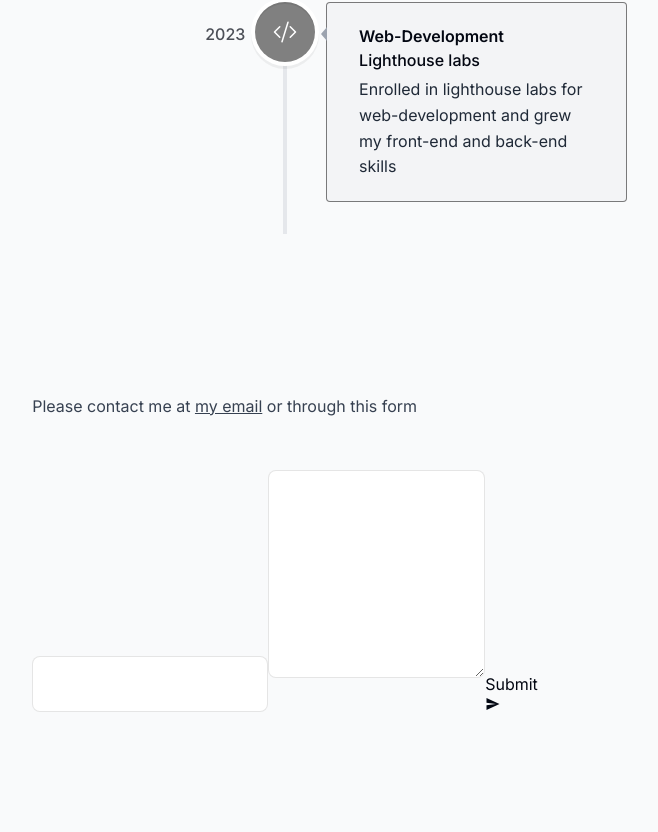
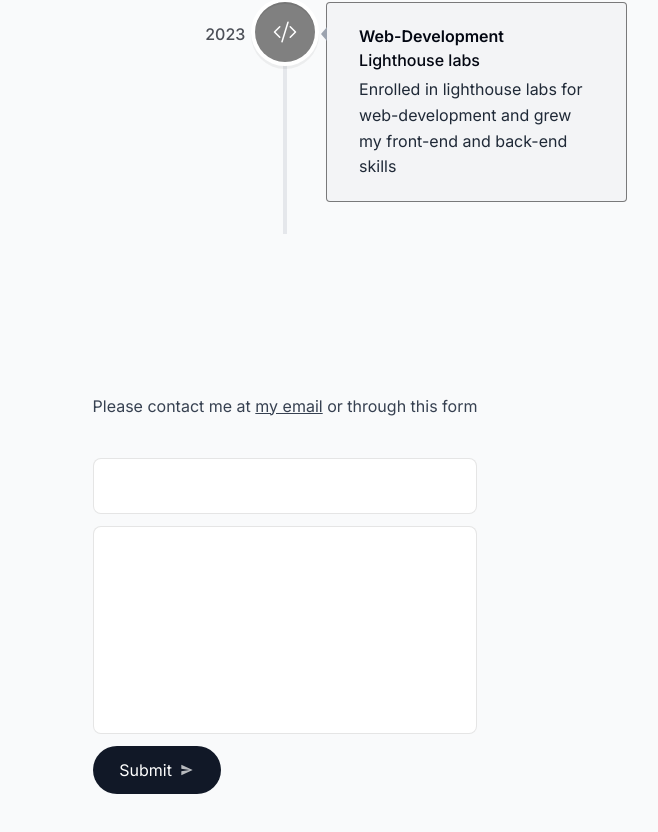
Before and after one commit to JasonMac123/NewPortfolio, a Next.js app: page / in a window 1280 px wide. Shown: the part 3475-4307 px from the top of the page, without its empty margins (355-1013 px from the left). Built offline with nearby package versions, Linux system fonts and the light colour scheme.

Commit message:
Fixes layout of contact form

```diff
--- a/components/Contact.tsx
+++ b/components/Contact.tsx
@@ -20,14 +20,17 @@ const Contact = () => {
         </a>{" "}
         or through this form
       </p>
-      <form action="POST" className="mt-10">
+      <form action="POST" className="mt-10 flex flex-col">
         <input
           type="email"
           className="h-14 rounded-lg border border-black/10"
         />
-        <textarea className="h-52 my-3 rounded-lg border border-black/10"></textarea>
-        <button type="submit">
-          Submit <IoMdSend />
+        <textarea className="h-52 my-3 rounded-lg border border-black/10 p-4 resize-none"></textarea>
+        <button
+          type="submit"
+          className="flex items-center justify-center gap-2 h-[3rem] w-[8rem] bg-gray-900 text-white rounded-full outline-none transition-all"
+        >
+          Submit <IoMdSend className="text-sm opacity-70 transition-all" />
         </button>
       </form>
     </section>
```
